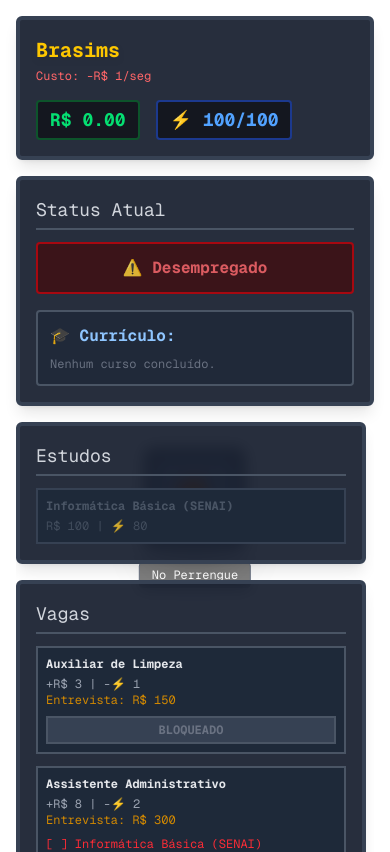
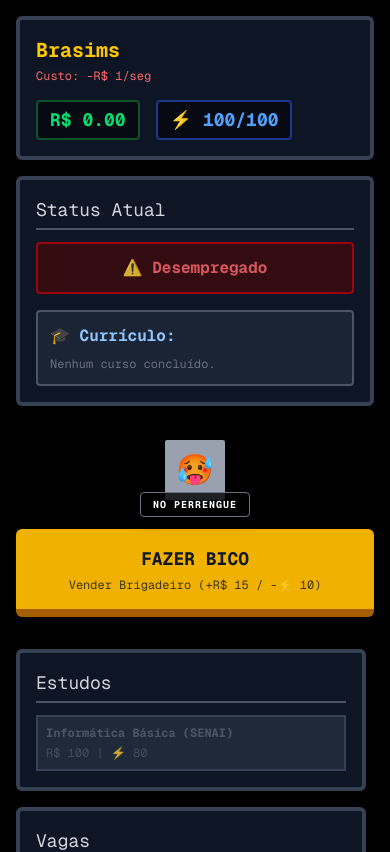
Before and after one commit to milrren/brasilian-social-sim, a Next.js app: page / in a window 390 px wide. Shown: the top 852 px of the page. Built offline with nearby package versions, Linux system fonts and the light colour scheme.

Commit message:
fix: mobile compatibility

```diff
--- a/src/app/page.tsx
+++ b/src/app/page.tsx
@@ -1,5 +1,6 @@
 "use client";
 
+import { useState, useEffect, useRef } from 'react';
 import { useGameLoop } from '../core/hooks/useGameLoop';
 import { fazerBico, assinarCarteira, fazerCurso } from '../core/state/actions';
 import { JOBS, COURSES, BICO_ENERGY_COST, BICO_REWARD, COST_OF_LIVING_PER_TICK } from '../core/constants';
@@ -16,39 +17,48 @@ export default function BrasimsApp() {
   const canDoBico = state.energy >= BICO_ENERGY_COST;
   const currentIncome = currentJob ? currentJob.salaryPerTick : 0;
 
+  const [isFlashing, setIsFlashing] = useState(false);
+
   const getRoomBackground = (income: number) => {
-    // Nível 3: Apartamento (Ex: Renda maior ou igual a R$ 50/seg)
-    if (income >= 8) {
-      return 'bg-[url("/assets/room-nice.png")] bg-cover bg-center';
-    }
-    // Nível 2: Quarto Organizado (Ex: Renda maior que R$ 0, mas menor que 50)
-    if (income > 0) {
-      return 'bg-[url("/assets/room-simple.png")] bg-cover bg-center';
-    }
-    // Nível 1: Base da Pirâmide (Desempregado ou renda zerada)
+    if (income >= 8) return 'bg-[url("/assets/room-nice.png")] bg-cover bg-center';
+    if (income > 0) return 'bg-[url("/assets/room-simple.png")] bg-cover bg-center';
     return 'bg-[url("/assets/room-perrengue.png")] bg-cover bg-center';
   };
 
-  const roomBackground = getRoomBackground(currentIncome);
+  const activeLevel = currentIncome >= 8 ? 'APARTMENT' : currentIncome > 0 ? 'ORGANIZED' : 'PERRENGUE';
+
+  const prevLevelRef = useRef(activeLevel);
+  useEffect(() => {
+    if (prevLevelRef.current !== activeLevel) {
+      setIsFlashing(true);
+      const timer = setTimeout(() => setIsFlashing(false), 100);
+      prevLevelRef.current = activeLevel;
+      return () => clearTimeout(timer);
+    }
+  }, [activeLevel]);
+
+  const baseBgClass = "absolute inset-0 bg-cover bg-center transition-opacity duration-1000 ease-in-out";
 
   return (
     <main className="min-h-screen relative overflow-hidden font-mono selection:bg-yellow-500/30">
 
-      {/* 1. O CENÁRIO (Background Visual) */}
-      <div className={`absolute inset-0 transition-colors duration-1000 ${roomBackground}`}>
-        {/* Simulação do "Avatar" no centro do quarto */}
-        <div className="absolute top-1/2 left-1/2 -translate-x-1/2 -translate-y-1/2 flex flex-col items-center">
-          <div className="w-24 h-24 sm:w-32 sm:h-32 bg-gray-400 border-4 border-black rounded-sm flex items-center justify-center shadow-2xl mb-4">
-            <span className="text-4xl">{isEmployed ? '👨‍💻' : '🥵'}</span>
-          </div>
-          <div className="bg-black/50 text-white px-3 py-1 text-xs border border-gray-500 rounded">
-            {isEmployed ? 'Trabalhando...' : 'No Perrengue'}
-          </div>
-        </div>
+      {/* 1. O CENÁRIO (Background Visual - APENAS O FUNDO AGORA) */}
+      <div className="absolute inset-0 bg-black">
+        <div className={`${baseBgClass} bg-[url("/assets/room-perrengue.png")] ${activeLevel === 'PERRENGUE' ? 'opacity-100' : 'opacity-0'}`} />
+        <div className={`${baseBgClass} bg-[url("/assets/room-simple.png")] ${activeLevel === 'ORGANIZED' ? 'opacity-100' : 'opacity-0'}`} />
+        <div className={`${baseBgClass} bg-[url("/assets/room-nice.png")] ${activeLevel === 'APARTMENT' ? 'opacity-100' : 'opacity-0'}`} />
+
+        {/* O CLARÃO DIVINO DE LEVEL UP */}
+        <div
+          className={`absolute inset-0 bg-yellow-100 mix-blend-overlay z-10 pointer-events-none transition-opacity duration-1000 ease-out ${
+            isFlashing ? 'opacity-100' : 'opacity-0'
+          }`}
+        />
+        <div className="absolute inset-0 bg-black/60 pointer-events-none z-20" />
       </div>
 
       {/* 2. CAMADA DE UI (Overlays flutuantes) */}
-      <div className="relative z-10 w-full h-full min-h-screen p-4 flex flex-col justify-between pointer-events-none">
+      <div className="relative z-30 w-full h-full min-h-screen p-4 flex flex-col pointer-events-none">
 
         {/* TOP HUD: Informações Vitais */}
         <header className="pointer-events-auto bg-gray-900/90 backdrop-blur-sm border-4 border-gray-700 p-4 rounded-md shadow-lg flex flex-wrap gap-4 justify-between items-center text-white max-w-5xl mx-auto w-full">
@@ -66,11 +76,11 @@ export default function BrasimsApp() {
           </div>
         </header>
 
-        {/* ÁREA CENTRAL: Painéis Laterais */}
-        <div className="flex-1 flex flex-col md:flex-row justify-between items-start gap-4 mt-4 w-full max-w-7xl mx-auto">
+        {/* ÁREA CENTRAL E INFERIOR (Grid Responsivo) */}
+        <div className="flex-1 grid grid-cols-1 md:grid-cols-3 md:grid-rows-[1fr_auto] gap-4 mt-4 w-full max-w-7xl mx-auto h-full pointer-events-none">
 
           {/* PAINEL ESQUERDO: Status do Personagem */}
-          <aside className="pointer-events-auto w-full md:w-80 flex flex-col gap-4">
+          <aside className="pointer-events-auto w-full flex flex-col gap-4 order-1 md:col-start-1 md:row-start-1">
             <section className="bg-gray-900/90 backdrop-blur-sm border-4 border-gray-700 p-4 rounded-md text-white shadow-lg">
               <h2 className="text-lg text-gray-300 border-b-2 border-gray-600 pb-1 mb-3">Status Atual</h2>
               {isEmployed ? (
@@ -100,8 +110,37 @@ export default function BrasimsApp() {
             </section>
           </aside>
 
+          {/* O AVATAR E O BOTÃO PRINCIPAL (Fluxo Natural no Centro/Embaixo) */}
+          <div className="pointer-events-auto w-full flex flex-col items-center justify-end pt-4 md:pt-0 pb-4 sm:pb-8 order-2 md:col-span-3 md:row-start-2 z-10 gap-3">
+
+            {/* NOVO AVATAR INTEGRADO */}
+            <div className="flex flex-col items-center group">
+              <div className="w-16 h-16 sm:w-24 sm:h-24 bg-gray-400 border-2 sm:border-4 border-black rounded-sm flex items-center justify-center shadow-lg transition-transform group-hover:scale-105">
+                <span className="text-3xl sm:text-5xl">{isEmployed ? '👨‍💻' : '🥵'}</span>
+              </div>
+              <div className="bg-black/80 text-white px-3 py-1 text-[10px] sm:text-xs border border-gray-500 rounded font-bold shadow-lg uppercase tracking-widest mt-[-10px] z-10">
+                {isEmployed ? 'Trabalhando...' : 'No Perrengue'}
+              </div>
+            </div>
+
+            <button
+              onClick={() => dispatch(fazerBico)}
+              disabled={!canDoBico}
+              className={`px-8 py-4 sm:px-12 sm:py-6 rounded-md font-bold text-lg sm:text-2xl border-b-8 transition-all active:border-b-0 active:translate-y-2 shadow-[0_0_20px_rgba(0,0,0,0.5)] w-full md:w-auto ${
+                canDoBico
+                  ? 'bg-yellow-500 hover:bg-yellow-400 text-gray-900 border-yellow-700'
+                  : 'bg-gray-700 text-gray-500 border-gray-900 cursor-not-allowed'
+              }`}
+            >
+              FAZER BICO
+              <span className="block text-xs sm:text-sm font-normal mt-1 opacity-80">
+                Vender Brigadeiro (+R$ {BICO_REWARD} / -⚡ {BICO_ENERGY_COST})
+              </span>
+            </button>
+          </div>
+
           {/* PAINEL DIREITO: Ações e Mercado */}
-          <aside className="pointer-events-auto w-full md:w-96 flex flex-col gap-4 max-h-[60vh] overflow-y-auto pr-2 custom-scrollbar">
+          <aside className="pointer-events-auto w-full flex flex-col gap-4 order-3 md:col-start-3 md:row-start-1 max-h-[50vh] md:max-h-[60vh] overflow-y-auto pr-2 custom-scrollbar">
 
             {/* Educação */}
             <section className="bg-gray-900/90 backdrop-blur-sm border-4 border-gray-700 p-4 rounded-md text-white shadow-lg">
@@ -186,23 +225,6 @@ export default function BrasimsApp() {
           </aside>
         </div>
 
-        {/* BOTTOM CENTER: O Botão Principal (O Corre) */}
-        <div className="pointer-events-auto flex justify-center pb-4 sm:pb-8 mt-auto w-full">
-          <button
-            onClick={() => dispatch(fazerBico)}
-            disabled={!canDoBico}
-            className={`px-8 py-4 sm:px-12 sm:py-6 rounded-md font-bold text-lg sm:text-2xl border-b-8 transition-all active:border-b-0 active:translate-y-2 shadow-[0_0_20px_rgba(0,0,0,0.5)] ${canDoBico
-              ? 'bg-yellow-500 hover:bg-yellow-400 text-gray-900 border-yellow-700'
-              : 'bg-gray-700 text-gray-500 border-gray-900 cursor-not-allowed'
-              }`}
-          >
-            FAZER BICO
-            <span className="block text-xs sm:text-sm font-normal mt-1 opacity-80">
-              Vender Brigadeiro (+R$ {BICO_REWARD} / -⚡ {BICO_ENERGY_COST})
-            </span>
-          </button>
-        </div>
-
       </div>
     </main>
   );
```
